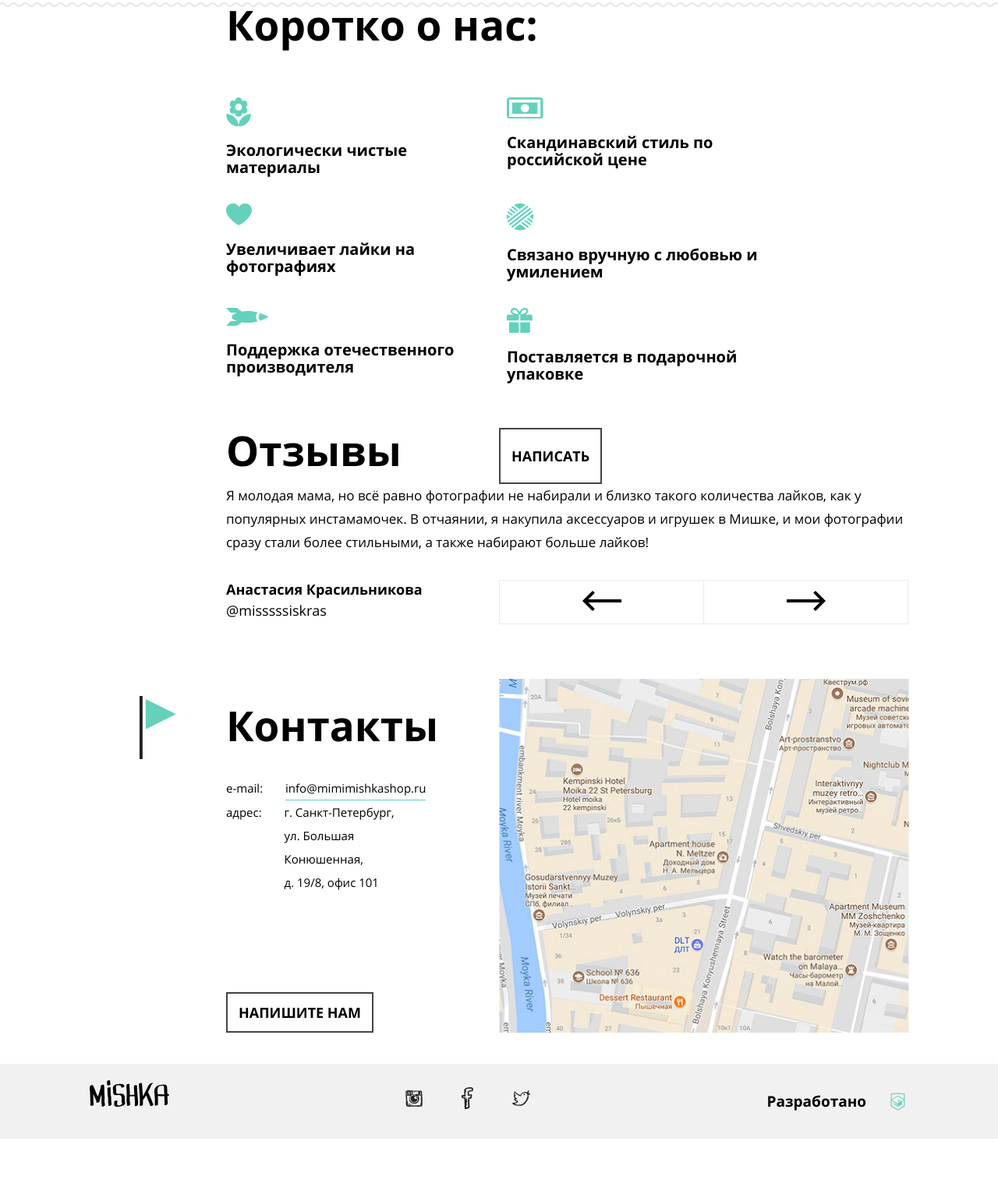
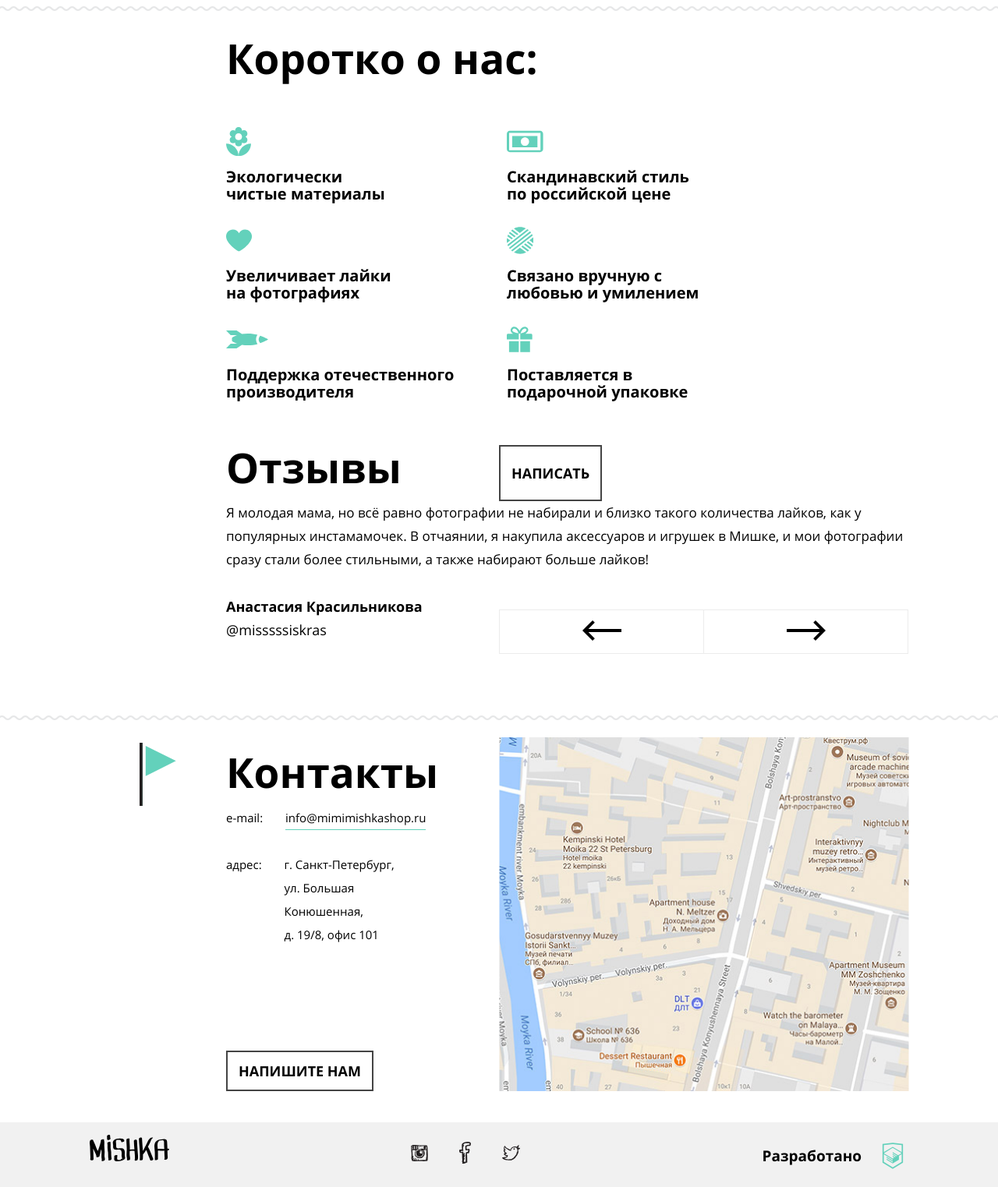
Before and after one commit to AramBadalyan/1486639-mishka-20, a plain HTML site: page source/index.html in a window 1280 px wide. Shown: the part 1295-2818 px from the top of the page at 78% size. Before the commit the page ends 2756 px from the top, so only its background shows below. Drawn offline with nearby package versions, Linux system fonts and the light colour scheme; files that its build step writes are made by us from their sources.

Commit message:
Мобильная версия готова по PP

```diff
--- a/source/index.html
+++ b/source/index.html
@@ -204,7 +204,7 @@
                 <path d="M24,41.65c8.827,0,15.986-7.159,15.986-15.986C31.158,25.664,24,32.822,24,41.65z M12.641,20.78 c0,2.451,1.989,4.441,4.44,4.441c0.932,0,1.803-0.294,2.513-0.782l-0.036,0.337c0,2.451,1.99,4.441,4.441,4.441 s4.44-1.99,4.44-4.441l-0.036-0.337c0.719,0.497,1.582,0.782,2.514,0.782c2.451,0,4.44-1.99,4.44-4.441 c0-1.768-1.038-3.286-2.54-3.997c1.492-0.71,2.54-2.229,2.54-3.997c0-2.451-1.989-4.44-4.44-4.44c-0.932,0-1.803,0.293-2.514,0.781 L28.44,8.79c0-2.451-1.989-4.44-4.44-4.44s-4.441,1.99-4.441,4.44l0.036,0.337c-0.719-0.497-1.581-0.781-2.513-0.781 c-2.451,0-4.44,1.99-4.44,4.44c0,1.768,1.039,3.286,2.54,3.997C13.68,17.494,12.641,19.012,12.641,20.78z M24,12.343 c2.451,0,4.44,1.989,4.44,4.44c0,2.451-1.989,4.44-4.44,4.44s-4.441-1.99-4.441-4.44C19.559,14.332,21.549,12.343,24,12.343z  M8.014,25.664c0,8.827,7.158,15.986,15.986,15.986C24,32.822,16.842,25.664,8.014,25.664z"/>
               </svg>
 
-              <span class="advantages-list__description">Экологически чистые материалы</span>
+              <span class="advantages-list__description">Экологически<br>чистые материалы</span>
             </li>
             <li class="advantages-list__item">
               <svg class="advantages-list__icon" version="1.1" id="Money" xmlns="http://www.w3.org/2000/svg" xmlns:xlink="http://www.w3.org/1999/xlink" x="0px" y="0px" width="46.575px" height="27.332px" viewBox="46.212 56.834 46.575 27.332" enable-background="new 46.212 56.834 46.575 27.332" xml:space="preserve">
@@ -212,14 +212,14 @@
                 <path d="M53.14,77.88h32.395V63.456H53.14V77.88z M69.5,65.354c2.936,0,5.315,2.38,5.315,5.314c0,2.936-2.379,5.314-5.315,5.314 s-5.314-2.379-5.314-5.314C64.185,67.733,66.564,65.354,69.5,65.354z"/>
               </svg>
 
-              <span class="advantages-list__description">Скандинавский стиль по российской цене</span>
+              <span class="advantages-list__description">Скандинавский стиль<br>по российской цене</span>
             </li>
             <li class="advantages-list__item">
               <svg class="advantages-list__icon" version="1.1"  xmlns="http://www.w3.org/2000/svg" xmlns:xlink="http://www.w3.org/1999/xlink" x="0px" y="0px" width="33.05px" height="27.857px" viewBox="47.475 50.071 33.05 27.857" enable-background="new 47.475 50.071 33.05 27.857" xml:space="preserve">
                 <path d="M80.525,58.808c0-4.825-3.912-8.736-8.736-8.736c-3.405,0-6.348,1.951-7.789,4.793 c-1.441-2.842-4.384-4.793-7.789-4.793c-4.825,0-8.736,3.911-8.736,8.736c0,9.127,14.657,19.121,16.525,19.121 C65.869,77.929,80.525,67.979,80.525,58.808z"/>
               </svg>
 
-              <span class="advantages-list__description">Увеличивает лайки на фотографиях</span>
+              <span class="advantages-list__description">Увеличивает лайки<br>на фотографиях</span>
             </li>
             <li class="advantages-list__item">
               <svg class="advantages-list__icon" version="1.1"  xmlns="http://www.w3.org/2000/svg" xmlns:xlink="http://www.w3.org/1999/xlink" x="0px" y="0px" width="34.373px" height="34.373px" viewBox="0 0 34.373 34.373" enable-background="new 0 0 34.373 34.373" xml:space="preserve">
@@ -240,7 +240,7 @@
                 </g>
               </svg>
 
-              <span class="advantages-list__description">Связано вручную с любовью и умилением</span>
+              <span class="advantages-list__description">Связано вручную с<br>любовью и умилением</span>
             </li>
             <li class="advantages-list__item">
               <svg class="advantages-list__icon" version="1.1"  xmlns="http://www.w3.org/2000/svg" xmlns:xlink="http://www.w3.org/1999/xlink" x="0px" y="0px" width="54.156px" height="23.183px" viewBox="612.532 500.386 54.156 23.183" enable-background="new 612.532 500.386 54.156 23.183" xml:space="preserve">
@@ -250,14 +250,14 @@
                 </g>
               </svg>
 
-              <span class="advantages-list__description">Поддержка отечественного производителя</span>
+              <span class="advantages-list__description">Поддержка отечественного<br>производителя</span>
             </li>
             <li class="advantages-list__item">
               <svg class="advantages-list__icon" version="1.1"  xmlns="http://www.w3.org/2000/svg" xmlns:xlink="http://www.w3.org/1999/xlink" x="0px" y="0px" width="32.666px" height="32.486px" viewBox="239.665 239.757 32.666 32.486" enable-background="new 239.665 239.757 32.666 32.486" xml:space="preserve">
                 <path d="M242.56,272.243h12.504v-13.91H242.56V272.243z M270.742,248.623h-7.335 c0.521-0.267,0.984-0.549,1.396-0.845c1.588-1.133,2.424-2.57,2.42-3.999c0.002-1.169-0.556-2.202-1.359-2.901 c-0.805-0.704-1.869-1.119-3.016-1.121c-1.22-0.001-2.352,0.421-3.32,1.069c-1.459,0.979-2.606,2.451-3.424,4.067 c-0.039,0.079-0.078,0.157-0.115,0.236c-0.299-0.623-0.647-1.226-1.041-1.792c-0.691-0.985-1.523-1.86-2.497-2.511 c-0.97-0.646-2.103-1.069-3.322-1.069c-1.213,0.004-2.323,0.514-3.155,1.295c-0.828,0.783-1.41,1.885-1.412,3.135 c-0.002,0.73,0.211,1.494,0.649,2.188c0.552,0.872,1.424,1.628,2.633,2.248h-6.588c-0.878,0-1.591,0.712-1.591,1.59v5.897h15.396 v-7.488h1.873v7.488h15.396v-5.897C272.333,249.334,271.621,248.623,270.742,248.623 M248.38,246.284 c-0.622-0.391-1-0.785-1.22-1.135c-0.22-0.354-0.294-0.662-0.296-0.963c-0.004-0.504,0.248-1.042,0.691-1.461 c0.437-0.415,1.028-0.667,1.562-0.667h0.013c0.685,0,1.366,0.231,2.046,0.683c1.018,0.671,1.975,1.85,2.645,3.187 c0.342,0.676,0.609,1.39,0.789,2.087C251.528,247.694,249.532,247.013,248.38,246.284 M258.917,244.657 c0.557-0.797,1.21-1.466,1.887-1.916c0.68-0.451,1.362-0.683,2.047-0.683h0.006c0.574,0,1.117,0.22,1.494,0.55 c0.377,0.336,0.571,0.739,0.573,1.171c-0.004,0.512-0.272,1.259-1.467,2.132c-1.138,0.825-3.101,1.673-6.127,2.265 C257.62,246.974,258.177,245.704,258.917,244.657 M256.937,272.243h12.506v-13.91h-12.506V272.243z"/>
               </svg>
 
-              <span class="advantages-list__description">Поставляется в подарочной упаковке</span>
+              <span class="advantages-list__description">Поставляется в<br>подарочной упаковке</span>
             </li>
           </ul>
         </div>
--- a/source/less/blocks/about-us.less
+++ b/source/less/blocks/about-us.less
@@ -1,12 +1,15 @@
 .about-us {
-  margin-top: 30px;
+  margin-top: 35px;
 }
 
 .about-us::before {
   content: "";
-  position: absolute;
+  /* position: absolute; */
+  display: block;
   width: 100%;
   height: 6px;
+  margin-top: 5px;
+
   background-image: url("../img/bg-zigzag-line.svg");
   background-size: auto 6px;
   background-position: center;
@@ -36,7 +39,7 @@
   font-weight: 700;
   line-height: 30px;
 
-  margin: 0;
+  margin-top: 32px;
   margin-bottom: 30px;
 
   @media (min-width: @tablet-width) {
--- a/source/less/blocks/advantages-list.less
+++ b/source/less/blocks/advantages-list.less
@@ -24,6 +24,7 @@
 .advantages-list__icon {
   display: block;
   fill: @base-color;
-  margin-top: 35px;
-  margin-bottom: 20px;
+  margin-top: 30px;
+  margin-bottom: 16px;
+  min-height: 37px; // Высота наибольшей из иконок
 }
--- a/source/less/blocks/arrows.less
+++ b/source/less/blocks/arrows.less
@@ -1,6 +1,4 @@
 .arrows {
-  margin: 0;
-  margin-bottom: 40px;
   padding: 0;
   list-style: none;
 
--- a/source/less/blocks/author.less
+++ b/source/less/blocks/author.less
@@ -4,6 +4,7 @@
   line-height: 24px;
 
   margin: 0;
+  margin-bottom: 3px;
 
   @media (min-width: @tablet-width) {
     font-size: 18px;
--- a/source/less/blocks/contact-info.less
+++ b/source/less/blocks/contact-info.less
@@ -1,5 +1,19 @@
 .contact-info {
-  margin-top: 30px;
+  margin-top: 45px;
+}
+
+.contact-info::before {
+  content: "";
+  /* position: absolute; */
+  display: block;
+  width: 100%;
+  height: 6px;
+  margin-top: 5px;
+
+  background-image: url("../img/bg-zigzag-line.svg");
+  background-size: auto 6px;
+  background-position: center;
+  background-repeat: repeat-x;
 }
 
 .contact-info__wrapper {
@@ -28,11 +42,11 @@
 }
 
 .contact-info__title {
-  font-size: 25px;
+  font-size: 18px;
   font-weight: 700;
   line-height: 30px;
 
-  margin: 0;
+  margin-top: 38px;
   margin-bottom: 27px;
 
   @media (min-width: @tablet-width) {
@@ -47,7 +61,7 @@
 }
 
 .contact-info__contacts {
-  margin-bottom: 33px;
+  margin-bottom: 4px;
 
   @media (min-width: @tablet-width) {
     margin-bottom: 50px;
@@ -86,6 +100,7 @@
 }
 
 .contact-info__write-us-button {
+  margin-top: 37px;
 
   @media (min-width: @tablet-width) {
     grid-column: ~"1 / -1";
--- a/source/less/blocks/contacts.less
+++ b/source/less/blocks/contacts.less
@@ -16,6 +16,8 @@
   font-size: 15px;
   font-weight: 400;
   line-height: 30px;
+
+  margin-bottom: 29px;
 
   @media (min-width: @tablet-width) {
     min-width: 334px;
--- a/source/less/blocks/copyright.less
+++ b/source/less/blocks/copyright.less
@@ -11,11 +11,11 @@
   font-size: 19px;
   line-height: 18px;
 
-  margin-right: 27px;
+  margin-right: 20px;
 }
 
 .copyright__icon {
-  width: 27px;
+  width: 40px;
   height: auto;
 
   padding-top: 6px;
--- a/source/less/blocks/reviews.less
+++ b/source/less/blocks/reviews.less
@@ -1,5 +1,5 @@
 .reviews {
-  margin-top: 58px;
+  margin-top: 57px;
 }
 
 .reviews__wrapper {
@@ -72,7 +72,7 @@
 }
 
 .reviews__author {
-  margin-bottom: 30px;
+  margin-bottom: 28px;
 
   @media (min-width: @tablet-width) {
     grid-row-start: 3;
@@ -86,6 +86,8 @@
 }
 
 .reviews__arrows {
+  margin-bottom: 34px;
+
   @media (min-width: @tablet-width) {
     grid-row-start: 3;
     grid-column-start: 2;
--- a/source/less/blocks/socials.less
+++ b/source/less/blocks/socials.less
@@ -10,8 +10,8 @@
 
 .socials__link {
   padding: 5px;
-  margin-top: 25px;
-  margin-bottom: 28px;
-  margin-left: 20px;
-  margin-right: 20px;
+  margin-top: 20px;
+  margin-bottom: 15px;
+  margin-left: 15px;
+  margin-right: 15px;
 }
```
